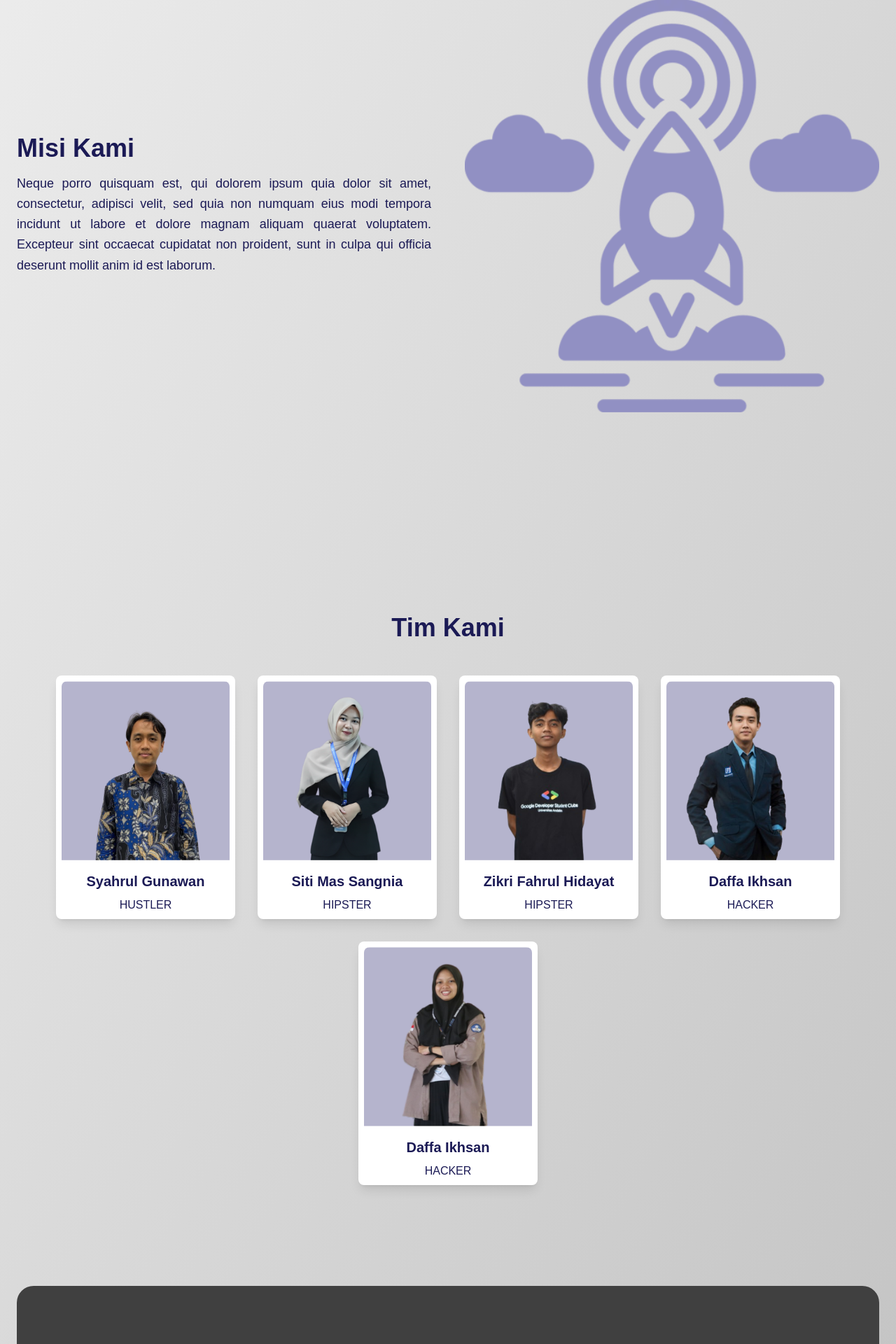
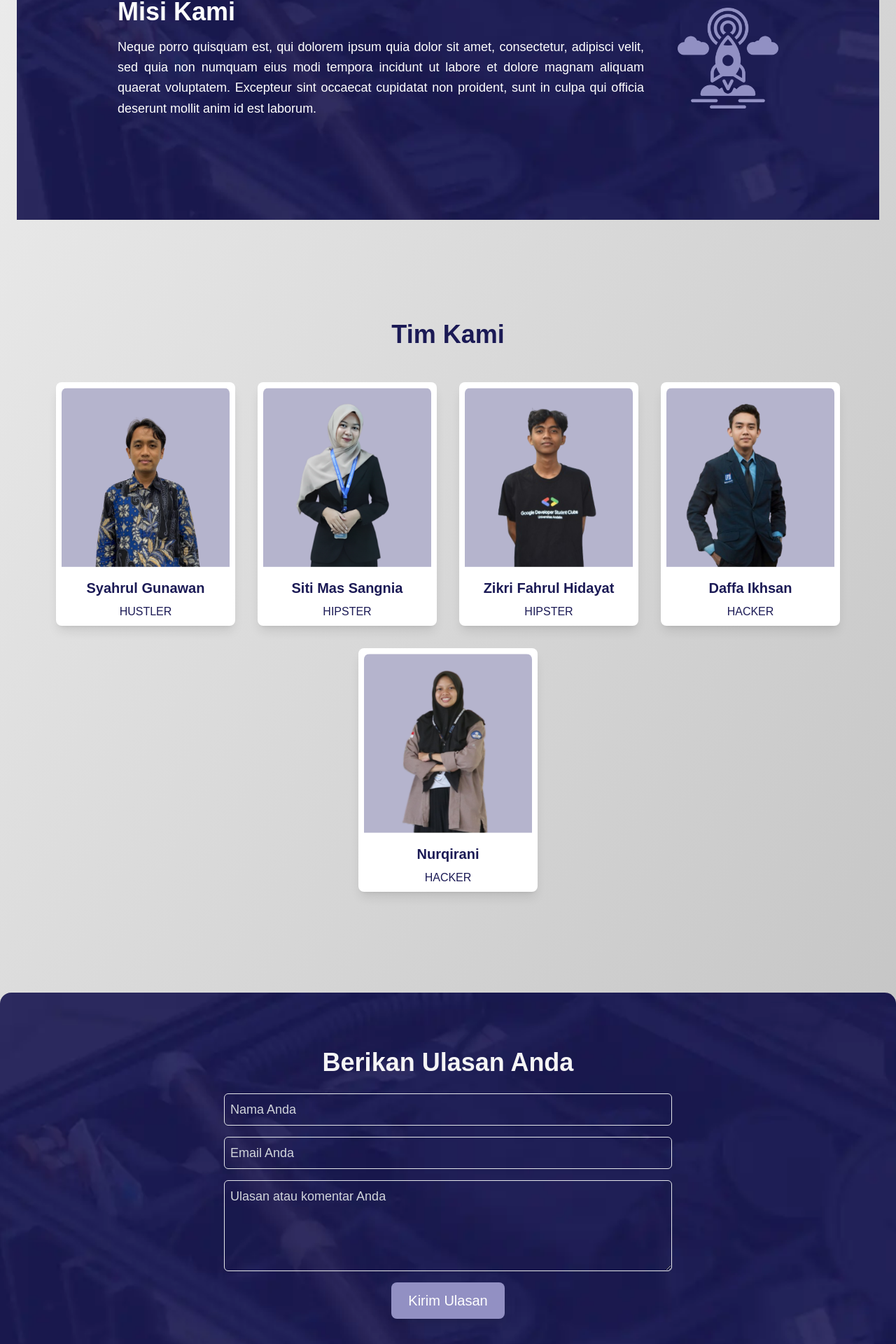
Before and after one commit to DaffaAfdallah/rentfest, a React (Vite) app: page /tentang in a window 1280 px wide. Shown: the part 1051-2971 px from the top of the page at 70% size. Built offline with nearby package versions, Linux system fonts and the light colour scheme.

Commit message:
semangat9

```diff
--- a/src/pages/Tentang.jsx
+++ b/src/pages/Tentang.jsx
@@ -1,21 +1,20 @@
 import React from 'react';
 import AOS from 'aos';
 import 'aos/dist/aos.css';
-import logo from '../assets/images/tentang/rf-logo.svg'
-import syahrul from '../assets/images/tentang/syahrul.png'
-import sitimas from '../assets/images/tentang/sitimas.png'
-import zikri from '../assets/images/tentang/zikri.png'
-import daffa from '../assets/images/tentang/daffa.png'
-import nurqirani from '../assets/images/tentang/nurqirani.png'
-import misi from '../assets/images/tentang/misi.webp'
-
+import logo from '../assets/images/tentang/rf-logo.svg';
+import syahrul from '../assets/images/tentang/syahrul.png';
+import sitimas from '../assets/images/tentang/sitimas.png';
+import zikri from '../assets/images/tentang/zikri.png';
+import daffa from '../assets/images/tentang/daffa.png';
+import nurqirani from '../assets/images/tentang/nurqirani.png';
+import rentfestBackground from '../assets/images/rentfest-background1.webp';
+import misi from '../assets/images/tentang/misi.webp';
 
 const Tentang = () => {
-
-AOS.init({
-  duration: 2000,
-  once: true,
-});
+  AOS.init({
+    duration: 2000,
+    once: true,
+  });
 
   return (
     <div className="min-h-screen flex flex-col justify-center items-center pt-10">
@@ -23,61 +22,61 @@ AOS.init({
         <section className="text-center py-36" data-aos="fade-up">
           <h1 className="text-7xl font-bold text-[#1b1a55] mb-4">Tentang Kami</h1>
           <div className="flex justify-center mt-24 mb-8">
-            <img src={logo} alt="Logo Perusahaan" className="h-72"/>
+            <img src={logo} alt="Logo Perusahaan" className="h-72" />
           </div>
-          <p className="text-[#1b1a55] text-lg leading-relaxed px-48">
+          <p className="text-[#1b1a55] text-lg leading-relaxed px-4 md:px-48">
             <strong>RentFest,</strong> Website rental peralatan yang menawarkan solusi mudah untuk kebutuhan peralatan Anda. Kami menyediakan berbagai macam peralatan berkualitas untuk berbagai proyek, mulai dari kebutuhan pribadi maupun acara.
           </p>
         </section>
 
-        <section className="flex flex-wrap md:flex-nowrap justify-between gap-12 items-center py-36" data-aos="fade-up">
-          <div className="w-full md:w-1/2 mb-4 md:mb-0">
-            <h2 className="text-4xl font-bold text-[#1b1a55] mb-4">Misi Kami</h2>
-            <p className="text-[#1b1a55] text-lg text-justify leading-relaxed">
+        <section
+          className="flex flex-col md:flex-row justify-between items-center p-12 md:p-36 bg-cover bg-center"
+          style={{
+            backgroundImage: `url(${rentfestBackground})`
+          }}
+        >
+          <div className="mb-8 md:mb-0 md:pr-12" data-aos="fade-up">
+            <h2 className="text-4xl font-bold text-white mb-4">Misi Kami</h2>
+            <p className="text-white text-lg text-justify leading-relaxed">
               Neque porro quisquam est, qui dolorem ipsum quia dolor sit amet, consectetur, adipisci velit, sed quia non numquam eius modi tempora incidunt ut labore et dolore magnam aliquam quaerat voluptatem. Excepteur sint occaecat cupidatat non proident, sunt in culpa qui officia deserunt mollit anim id est laborum.
             </p>
           </div>
-          <div className="w-full md:w-1/2">
-            <img src={misi} alt="Misi" className="w-full h-auto rounded-lg"/>
+          <div className="w-full md:w-1/2" data-aos="fade-up">
+            <img src={misi} alt="Misi" className="w-full rounded-lg"/>
           </div>
         </section>
 
         <section className="text-center py-36" data-aos="fade-up">
           <h2 className="text-4xl font-bold text-[#1b1a55] mb-12">Tim Kami</h2>
           <div className="flex flex-wrap justify-center gap-8">
-            <div className="bg-white shadow-lg rounded-lg p-2 w-64 flex flex-col items-center">
-              <img src={syahrul} alt="Syahrul Gunawan" className="w-full h-64 object-cover rounded-t-lg"/>
-              <h2 className="text-xl font-semibold text-[#1b1a55] mt-4">Syahrul Gunawan</h2>
-              <p className="text-[#1b1a55] mt-2">HUSTLER</p>
-            </div>
-
-            <div className="bg-white shadow-lg rounded-lg p-2 w-64 flex flex-col items-center">
-              <img src={sitimas} alt="Siti Mas Sangnia" className="w-full h-64 object-cover rounded-t-lg"/>
-              <h2 className="text-xl font-semibold text-[#1b1a55] mt-4">Siti Mas Sangnia</h2>
-              <p className="text-[#1b1a55] mt-2">HIPSTER</p>
-            </div>
-
-            <div className="bg-white shadow-lg rounded-lg p-2 w-64 flex flex-col items-center">
-              <img src={zikri} alt="Zikri Fahrul Hidayat" className="w-full h-64 object-cover rounded-t-lg"/>
-              <h2 className="text-xl font-semibold text-[#1b1a55] mt-4">Zikri Fahrul Hidayat</h2>
-              <p className="text-[#1b1a55] mt-2">HIPSTER</p>
-            </div>
-
-            <div className="bg-white shadow-lg rounded-lg p-2 w-64 flex flex-col items-center">
-              <img src={daffa} alt="Daffa Ikhsan 1" className="w-full h-64 object-cover rounded-t-lg"/>
-              <h2 className="text-xl font-semibold text-[#1b1a55] mt-4">Daffa Ikhsan</h2>
-              <p className="text-[#1b1a55] mt-2">HACKER</p>
-            </div>
-
-            <div className="bg-white shadow-lg rounded-lg p-2 w-64 flex flex-col items-center">
-              <img src={nurqirani} alt="Daffa Ikhsan 2" className="w-full h-64 object-cover rounded-t-lg"/>
-              <h2 className="text-xl font-semibold text-[#1b1a55] mt-4">Daffa Ikhsan</h2>
-              <p className="text-[#1b1a55] mt-2">HACKER</p>
-            </div>
+            {[
+              { src: syahrul, name: "Syahrul Gunawan", role: "HUSTLER" },
+              { src: sitimas, name: "Siti Mas Sangnia", role: "HIPSTER" },
+              { src: zikri, name: "Zikri Fahrul Hidayat", role: "HIPSTER" },
+              { src: daffa, name: "Daffa Ikhsan", role: "HACKER" },
+              { src: nurqirani, name: "Nurqirani", role: "HACKER" },
+            ].map((member, index) => (
+              <div key={index} className="bg-white shadow-lg rounded-lg p-2 w-64 flex flex-col items-center">
+                <img src={member.src} alt={member.name} className="w-full h-64 object-cover rounded-t-lg" />
+                <h2 className="text-xl font-semibold text-[#1b1a55] mt-4">{member.name}</h2>
+                <p className="text-[#1b1a55] mt-2">{member.role}</p>
+              </div>
+            ))}
           </div>
         </section>
 
-        <section className="bg-[#404040] py-20 rounded-t-3xl">
+        <section
+          className="bg-cover py-20 bg-center rounded-t-2xl"
+          style={{
+            backgroundImage: `url(${rentfestBackground})`,
+            width: '100vw',
+            position: 'relative',
+            left: '50%',
+            right: '50%',
+            marginLeft: '-50vw',
+            marginRight: '-50vw'
+          }}
+        >
           <div className="container mx-auto px-4 max-w-2xl" data-aos="fade-up">
             <h2 className="text-4xl font-bold text-[#f5f5f5] mb-6 text-center">Berikan Ulasan Anda</h2>
             <form className="space-y-4 text-lg">
@@ -111,7 +110,7 @@ AOS.init({
               <div className="text-center">
                 <button
                   type="submit"
-                  className="px-4 py-2 bg-[#9290c3] duration-300 text-xl text-white rounded-lg shadow-lg hover:bg-[#565575]"
+                  className="py-3 px-6 bg-[#9290c3] duration-300 text-xl text-white rounded-lg shadow-lg hover:bg-[#565575]"
                 >
                   Kirim Ulasan
                 </button>
```
